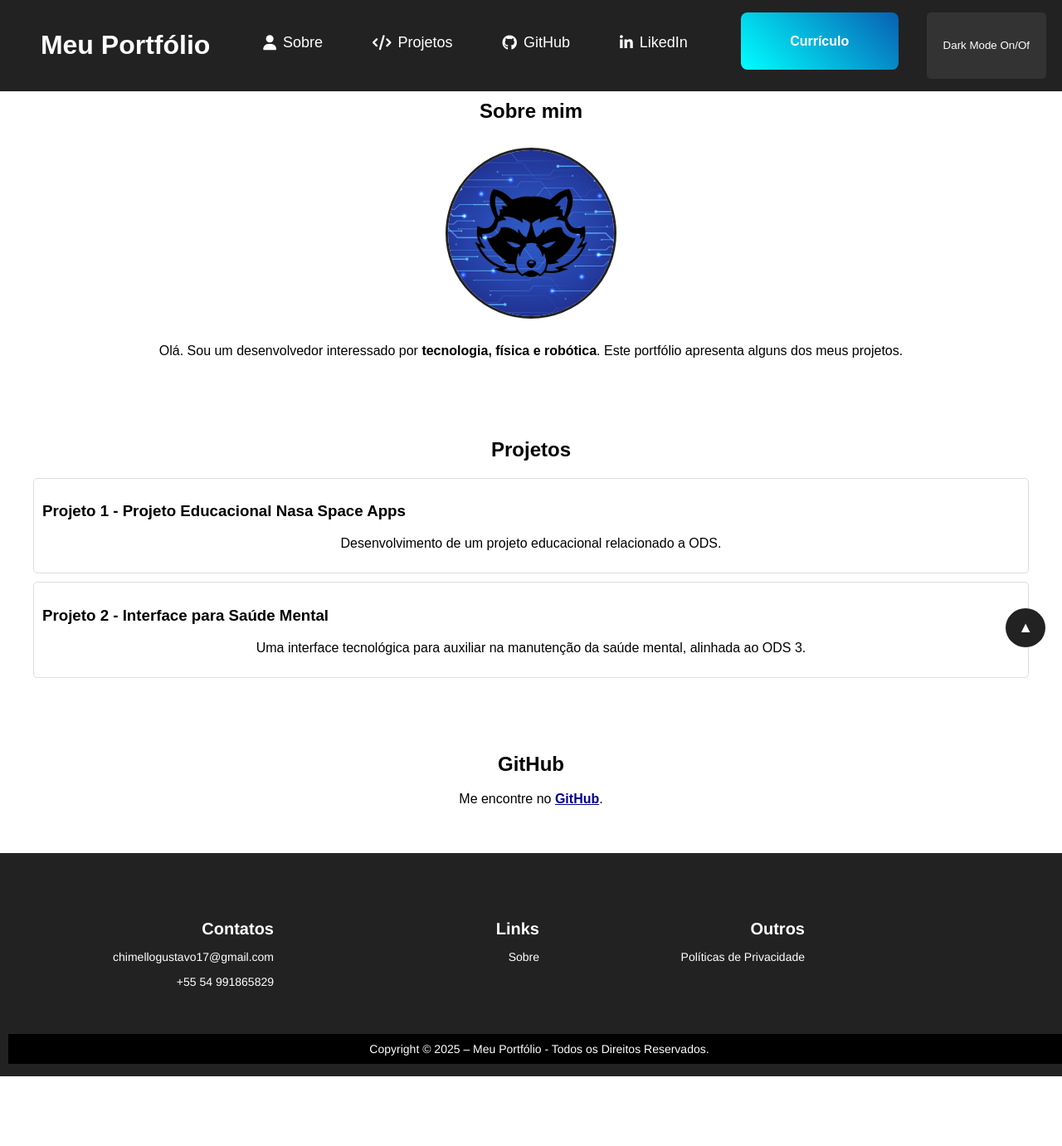
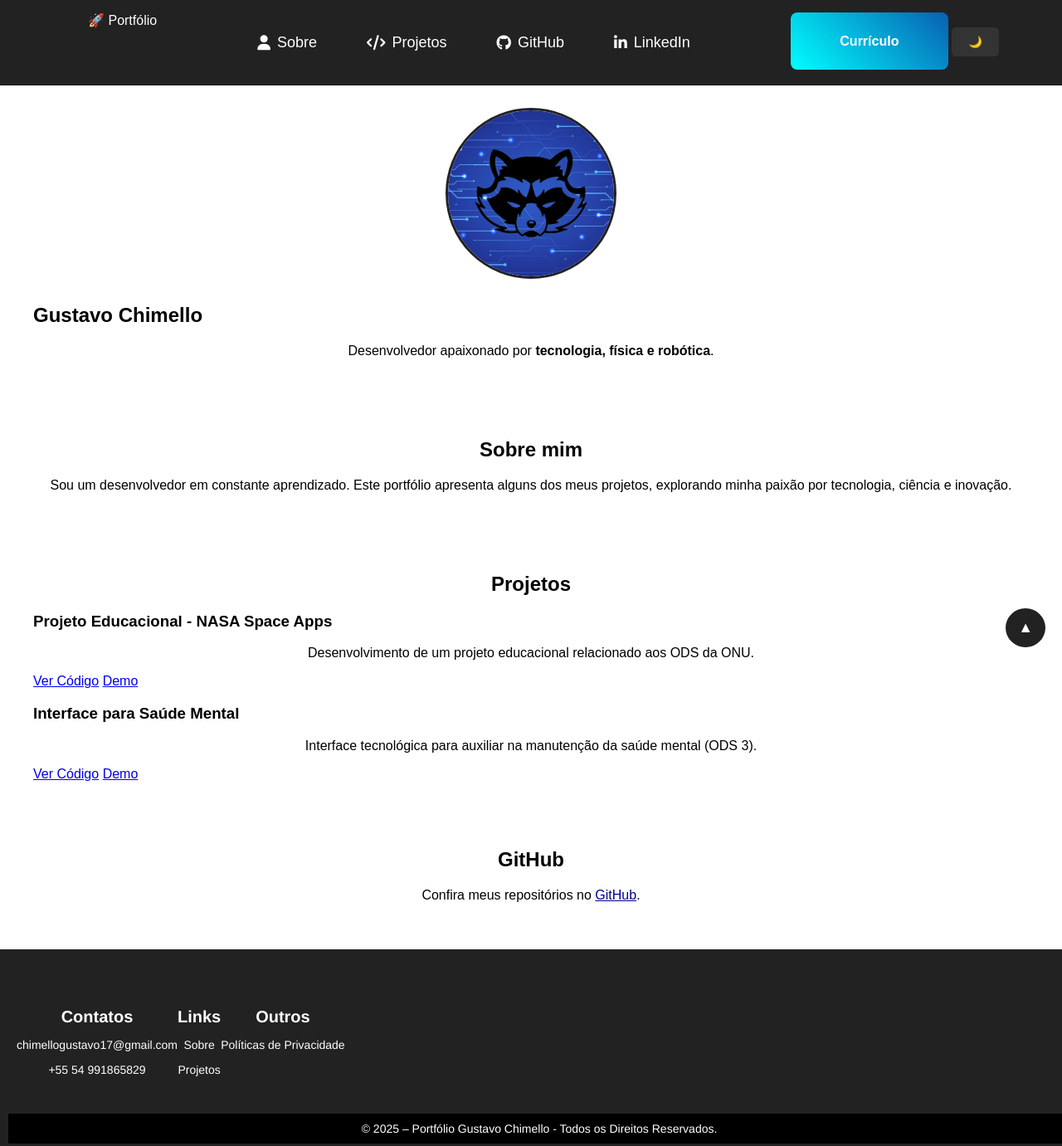
Before and after one commit to LegendaryRocketRaccoon/Gustavo-Chimello, a plain HTML site: page index.html in a window 1280 px wide. Shown: the top 1381 px of the page at 83% size. Before the commit the page ends 1297 px from the top, so only its background shows below. Drawn offline with Linux system fonts and the light colour scheme.

Commit message:
Update index.html

```diff
--- a/index.html
+++ b/index.html
@@ -1,116 +1,101 @@
 <!DOCTYPE html>
-<html lang = "pt-BR">
-
+<html lang="pt-BR">
 <head>
-    <meta charset = "UTF-8">
-    <meta name = "viewport"
-    content="width=device-width, initial-scale=1.0">
-    <title>Meu Portfólio</title>
+  <meta charset="UTF-8">
+  <meta name="viewport" content="width=device-width, initial-scale=1.0">
+  <title>Portfólio - Gustavo Chimello</title>
 
   <link rel="icon" href="imagens/minimalistic-raccoon-mark-of-excellence-stylish-raccoon-symbol-vector-removebg-preview.png">
-
   <link rel="stylesheet" href="style.css">
-
-<link rel="stylesheet"
-href="https://cdnjs.cloudflare.com/ajax/libs/font-awesome/6.4.2/css/all.min.css">
+  <link rel="stylesheet" href="https://cdnjs.cloudflare.com/ajax/libs/font-awesome/6.4.2/css/all.min.css">
 
   <script src="https://kit.fontawesome.com/450f569ac2.js" crossorigin="anonymous"></script>
-
   <link rel="manifest" href="manifest.json">
-
 </head>
-
 <body>
+  <!-- HEADER -->
   <header>
-        <h1>Meu Portfólio</h1>
+    <div class="logo">🚀 Portfólio</div>
     <nav>
       <ul>
-                <li><a href="#sobre"><i class="fas fa-user"></i>  Sobre</a></li>
-                <li><a href="#projetos"><i class="fas fa-code"></i>  Projetos</a></li>
-                <li><a href="#github"><i class="fa fa-github"></i>  GitHub</a></li>
-                <li><a href="https://www.linkedin.com/in/gustavo-chimello-4a8368302"><i class="fa fa-linkedin"></i>  LikedIn</a></li>
+        <li><a href="#sobre"><i class="fas fa-user"></i> Sobre</a></li>
+        <li><a href="#projetos"><i class="fas fa-code"></i> Projetos</a></li>
+        <li><a href="#github"><i class="fa fa-github"></i> GitHub</a></li>
+        <li><a href="https://www.linkedin.com/in/gustavo-chimello-4a8368302" target="_blank"><i class="fa fa-linkedin"></i> LinkedIn</a></li>
       </ul>
     </nav>
+    <div class="header-actions">
       <a href="Currículo Gustavo Chimello.pdf" target="_blank" class="botao-cv">Currículo</a>
-    <button id="toggle-theme">Dark Mode On/Of</button>
+      <button id="toggle-theme" aria-label="Alternar tema">🌙</button>
+    </div>
   </header>
 
+  <!-- HERO -->
+  <section id="hero">
+    <img src="imagens/Furious Raccoon 5 Tec 1.png" alt="Minha Logo" class="perfil">
+    <h1>Gustavo Chimello</h1>
+    <p>Desenvolvedor apaixonado por <strong>tecnologia, física e robótica</strong>.</p>
+  </section>
+
+  <!-- SOBRE -->
   <section id="sobre">
     <h2>Sobre mim</h2>
-        <img src="imagens/Furious Raccoon 5 Tec 1.png" alt="Minha Logo"
-        class="perfil">
-        <p>Olá. Sou um desenvolvedor interessado por <strong>tecnologia, física e robótica</strong>.
-            Este portfólio apresenta alguns dos meus projetos.</p>
+    <p>Sou um desenvolvedor em constante aprendizado. Este portfólio apresenta alguns dos meus projetos, explorando minha paixão por tecnologia, ciência e inovação.</p>
   </section>
 
+  <!-- PROJETOS -->
   <section id="projetos">
     <h2>Projetos</h2>
-        <div class="projeto">
-            <h3>Projeto 1 - Projeto Educacional Nasa Space Apps</h3>
-            <p>Desenvolvimento de um projeto educacional relacionado a ODS.</p>
+    <div class="projetos-grid">
+      <div class="card">
+        <h3>Projeto Educacional - NASA Space Apps</h3>
+        <p>Desenvolvimento de um projeto educacional relacionado aos ODS da ONU.</p>
+        <div class="card-links">
+          <a href="#" class="btn">Ver Código</a>
+          <a href="#" class="btn">Demo</a>
         </div>
-        <div class="projeto">
-            <h3>Projeto 2 - Interface para Saúde Mental</h3>
-            <p>Uma interface tecnológica para auxiliar na manutenção da saúde mental, alinhada ao ODS 3.</p>
+      </div>
+      <div class="card">
+        <h3>Interface para Saúde Mental</h3>
+        <p>Interface tecnológica para auxiliar na manutenção da saúde mental (ODS 3).</p>
+        <div class="card-links">
+          <a href="#" class="btn">Ver Código</a>
+          <a href="#" class="btn">Demo</a>
+        </div>
+      </div>
     </div>
   </section>
 
+  <!-- GITHUB -->
   <section id="github">
     <h2>GitHub</h2>
-        <p>Me encontre no <b><a class="git" href="https://github.com/LegendaryRocketRaccoon"
-        target="_blank">GitHub</a></b>.</p>
-    </div>
+    <p>Confira meus repositórios no <a class="git" href="https://github.com/LegendaryRocketRaccoon" target="_blank">GitHub</a>.</p>
   </section>
+
+  <!-- FOOTER -->
   <footer class="rodape" id="contato">
     <div class="rodape-div">
-
-            <div class="rodape-div-1">
-                <div class="rodape-div-1-coluna">
-
+      <div>
         <span><b>Contatos</b></span>
         <p>chimellogustavo17@gmail.com</p>
         <p>+55 54 991865829</p>
       </div>
-            </div>
-
-            <div class="rodape-div-2">
-                <div class="rodape-div-2-coluna">
-
+      <div>
         <span><b>Links</b></span>
         <p><a href="#sobre">Sobre</a></p>
+        <p><a href="#projetos">Projetos</a></p>
       </div>
-            </div>
-
-            <div class="rodape-div-3">
-                <div class="rodape-div-3-coluna">
-
+      <div>
         <span><b>Outros</b></span>
         <p>Políticas de Privacidade</p>
       </div>
     </div>
-         <!--   <img src="imagens/Vigilante.png" alt="Minha Logo" class="Vigilante"> -->
-
-        </div>
-        <p class="rodape-direitos">Copyright © 2025 – Meu Portfólio - Todos os Direitos Reservados.</p>
+    <p class="rodape-direitos">© 2025 – Portfólio Gustavo Chimello - Todos os Direitos Reservados.</p>
   </footer>
 
-    <button id="btnTopo" onclick="voltarAoTopo()">▲</button>
-    <script>
-        function voltarAoTopo() {
-            window.scrollTo({ top: 0, behavior: "smooth" });
-        }
-    </script>
+  <!-- BOTÃO VOLTAR AO TOPO -->
+  <button id="btnTopo" onclick="voltarAoTopo()" aria-label="Voltar ao topo">▲</button>
 
   <script src="script.js"></script>
-
-<script>
-    if ('serviceWorker' in navigator) {
-        navigator.serviceWorker.register('/service-worker.js')
-            .then(reg => console.log('Service Worker registrado!', reg))
-            .catch(err => console.log('Erro no registro do Service Worker:', err));
-    }
-    </script>
-
 </body>
-
 </html>
```
Lines whose indentation alone changed are shown as unchanged.
